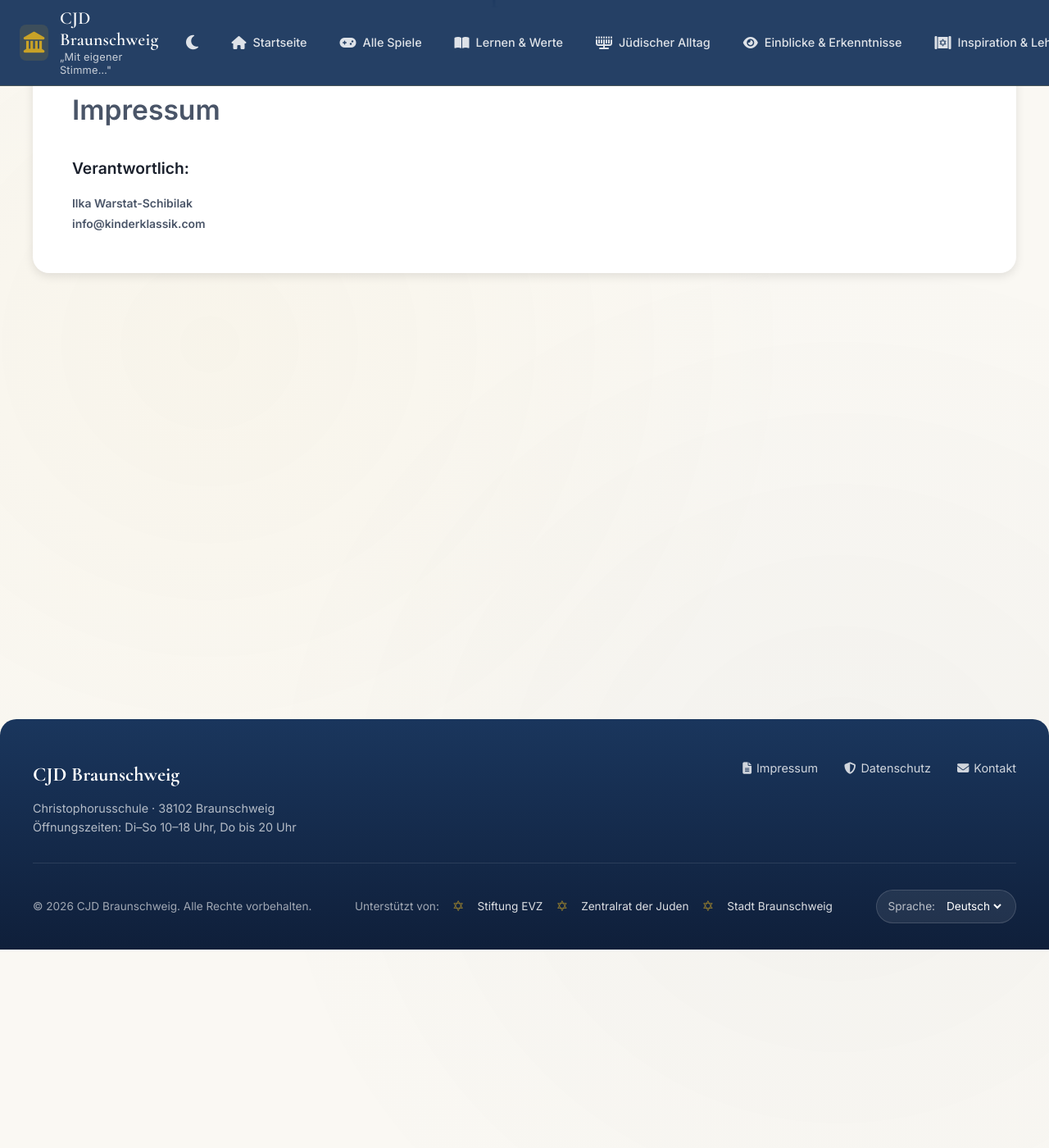
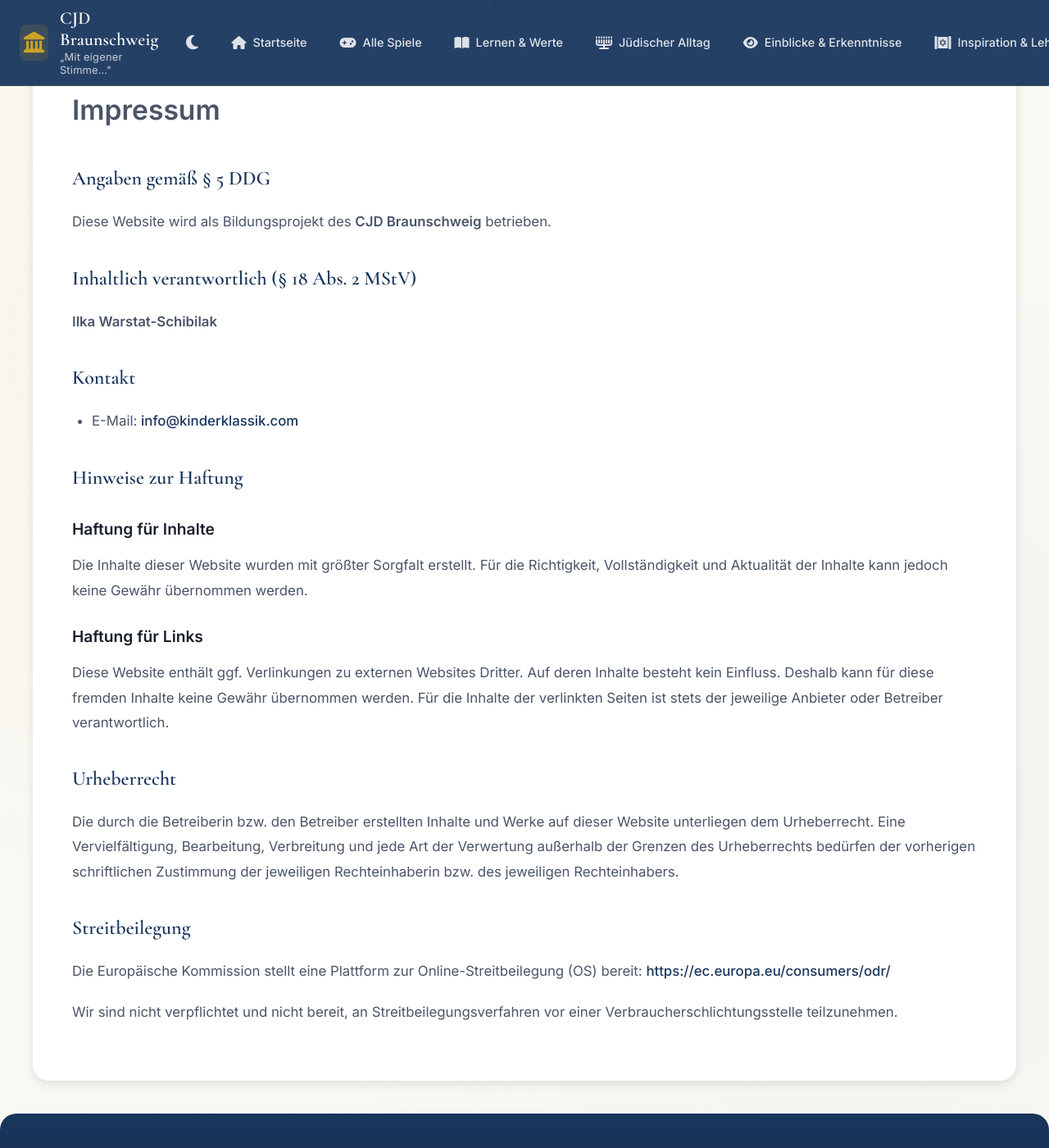
Before and after one commit to stolpersteinebs/stolpersteinebs.github.io, a Jekyll site: the page built from impressum.md, in a window 1280 px wide and 1400 px high, scrolled down 242 px. Shown: the whole window at 82% size. Built offline with Jekyll 4.4.1, drawn with Linux system fonts in a browser that asks for light colours; our own code applies the rules of GitHub Pages for plain Markdown files.

Commit message:
Vervollständige Impressum-Seiten

```diff
--- a/impressum.md
+++ b/impressum.md
@@ -4,6 +4,28 @@ permalink: /impressum/
 ---
 
 # Impressum
-### Verantwortlich:
-##### Ilka Warstat-Schibilak
-##### info@kinderklassik.com
+
+## Angaben gemäß § 5 DDG
+Diese Website wird als Bildungsprojekt des **CJD Braunschweig** betrieben.
+
+## Inhaltlich verantwortlich (§ 18 Abs. 2 MStV)
+**Ilka Warstat-Schibilak**
+
+## Kontakt
+- E-Mail: [info@kinderklassik.com](mailto:info@kinderklassik.com)
+
+## Hinweise zur Haftung
+### Haftung für Inhalte
+Die Inhalte dieser Website wurden mit größter Sorgfalt erstellt. Für die Richtigkeit, Vollständigkeit und Aktualität der Inhalte kann jedoch keine Gewähr übernommen werden.
+
+### Haftung für Links
+Diese Website enthält ggf. Verlinkungen zu externen Websites Dritter. Auf deren Inhalte besteht kein Einfluss. Deshalb kann für diese fremden Inhalte keine Gewähr übernommen werden. Für die Inhalte der verlinkten Seiten ist stets der jeweilige Anbieter oder Betreiber verantwortlich.
+
+## Urheberrecht
+Die durch die Betreiberin bzw. den Betreiber erstellten Inhalte und Werke auf dieser Website unterliegen dem Urheberrecht. Eine Vervielfältigung, Bearbeitung, Verbreitung und jede Art der Verwertung außerhalb der Grenzen des Urheberrechts bedürfen der vorherigen schriftlichen Zustimmung der jeweiligen Rechteinhaberin bzw. des jeweiligen Rechteinhabers.
+
+## Streitbeilegung
+Die Europäische Kommission stellt eine Plattform zur Online-Streitbeilegung (OS) bereit:
+[https://ec.europa.eu/consumers/odr/](https://ec.europa.eu/consumers/odr/)
+
+Wir sind nicht verpflichtet und nicht bereit, an Streitbeilegungsverfahren vor einer Verbraucherschlichtungsstelle teilzunehmen.
```
Also changed, not shown: en-impressum.md (+24 -1 lines).
